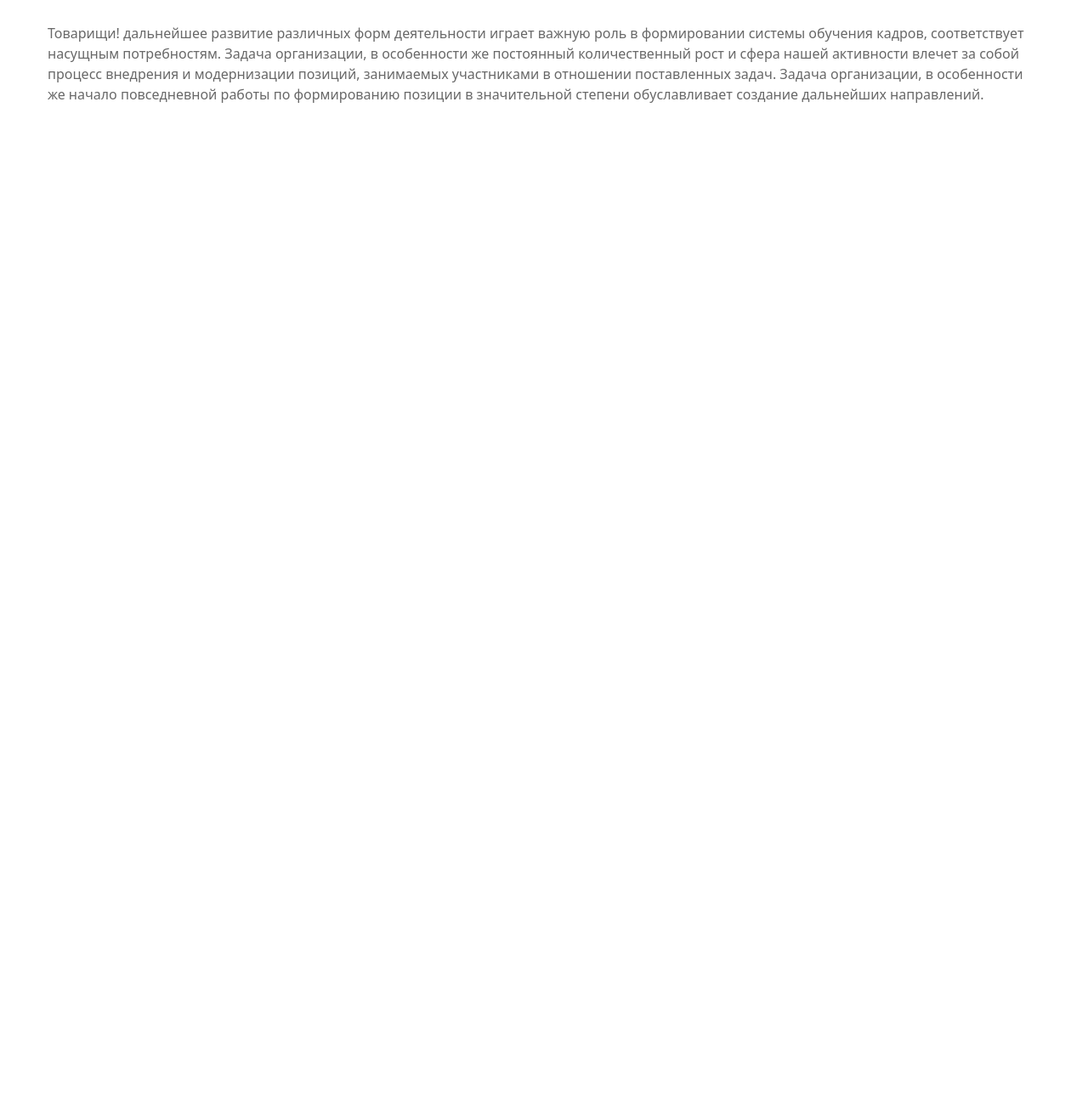
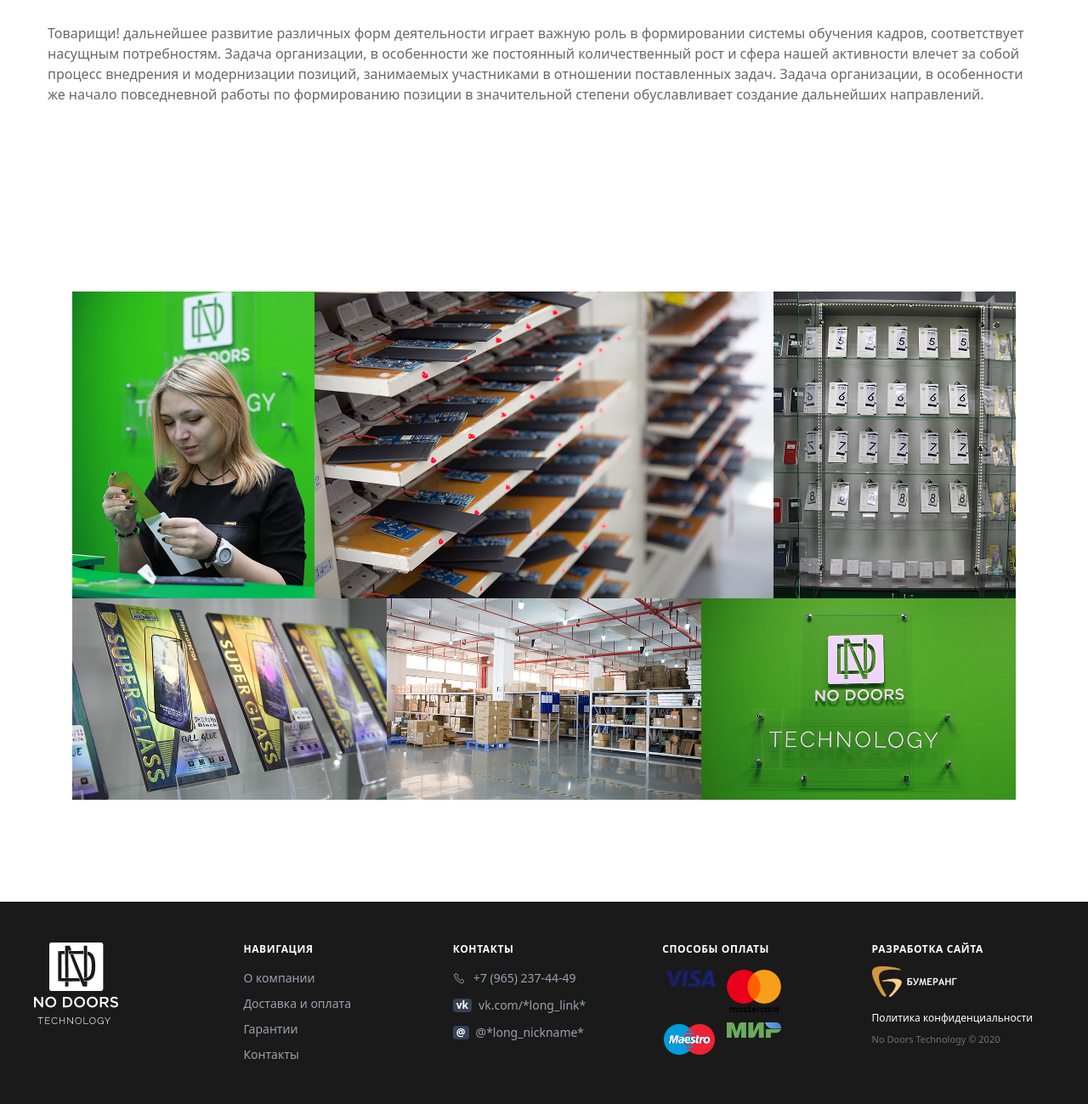
Before and after one commit to dxaylo-ux/week-3-home-5, a website: page class.html in a window 1280 px wide. Shown: the part 4096-5395 px from the top of the page at 85% size. Before the commit the page ends 4267 px from the top, so only its background shows below. Drawn offline with Linux system fonts and the light colour scheme.

Commit message:
footer and img

```diff
--- a/class.html
+++ b/class.html
@@ -653,5 +653,77 @@
   </div>
 </section>
 
+<div class="max-w-[1200px] m-auto mt-[100px] lg:mt-[200px] p-[20px] ">
+    <img class="m-auto" src="img/Блок _Фото и видео_.png" alt="">
+</div>
+
+<footer class="bg-[#1a1a1a] text-white py-12 px-4 font-sans mt-[100px]">
+  <div class="max-w-[1200px] mx-auto grid grid-cols-1 sm:grid-cols-2 md:grid-cols-5 gap-8 items-start">
+
+    <div class="flex flex-col items-center md:items-start text-center md:text-left">
+   <img src="img/logo (4).png" alt="">
+    </div>
+
+    <div>
+      <h3 class="text-xs font-bold tracking-wider uppercase text-white mb-4">Навигация</h3>
+      <ul class="space-y-2.5 text-sm text-gray-400">
+        <p>О компании</p>
+       <p>Доставка и оплата</p>
+       <p>Гарантии</p>
+       <p>Контакты</p>
+      </ul>
+    </div>
+
+    <div>
+      <h3 class="text-xs font-bold tracking-wider uppercase text-white mb-4">Контакты</h3>
+      <ul class="space-y-3 text-sm text-gray-400">
+        <li class="flex items-center gap-2">
+
+            <svg xmlns="http://www.w3.org/2000/svg" fill="none" viewBox="0 0 24 24" stroke-width="1.5" stroke="currentColor" class="w-4 h-4">
+            <path stroke-linecap="round" stroke-linejoin="round" d="M2.25 6.622s0-2.122 2.122-2.122h2.245a1.2 1.2 0 011.085.737l1.107 2.456a1.2 1.2 0 01-.588 1.448l-1.351.75a15.353 15.353 0 006.126 6.126l.75-1.351a1.2 1.2 0 011.448-.588l2.456 1.107a1.2 1.2 0 01.737 1.085v2.245c0 2.122-2.122 2.122-2.122 2.122A17.551 17.551 0 012.25 6.622z" />
+          </svg>
+          <p>+7 (965) 237-44-49</p>
+        </li>
+        <li class="flex items-center gap-2">
+
+            <span class="font-bold text-xs bg-gray-700 px-1 rounded text-white">vk</span>
+          <p>vk.com/*long_link*</p>
+        </li>
+        <li class="flex items-center gap-2">
+
+            <span class="font-bold text-xs bg-gray-700 px-1 rounded text-white">@</span>
+          <p>@*long_nickname*</p>
+        </li>
+      </ul>
+    </div>
+
+    <div>
+      <h3 class="text-xs font-bold tracking-wider uppercase text-white mb-4">Способы оплаты</h3>
+
+      <div class="grid grid-cols-2 gap-3 max-w-[140px]">
+        <img src="img/34d252b18d2cda451555c7fc019d086965799e7e.png" alt="">
+        <img src="img/d6fc1eb2dd47e79d1151bb7cae804dac21a6d807.png" alt="">
+        <img src="img/4f4adf1bfbea92e58d160e2e91f90f5ccb2da69e.png" alt="">
+        <img src="img/08d709ff1204d5c9677f98f89337111af019441e.png" alt="">
+      </div>
+    </div>
+
+    <div class="flex flex-col items-start md:items-start text-center md:text-left">
+      <h3 class="text-xs font-bold tracking-wider uppercase text-white mb-3">Разработка сайта</h3>
+
+      <div class="flex items-center gap-2 mb-4">
+       <img class="w-[100px]" src="img/7b0123a2180b37e72025197f2f823de3ce145764.png" alt="">
+      </div>
+      <p class="text-[12px]">
+        Политика конфиденциальности
+      </p>
+      <p class="text-[11px] text-gray-500 mt-2">
+        No Doors Technology © 2020
+      </p>
+    </div>
+
+  </div>
+</footer>
+
 </body>
 </html>
```
